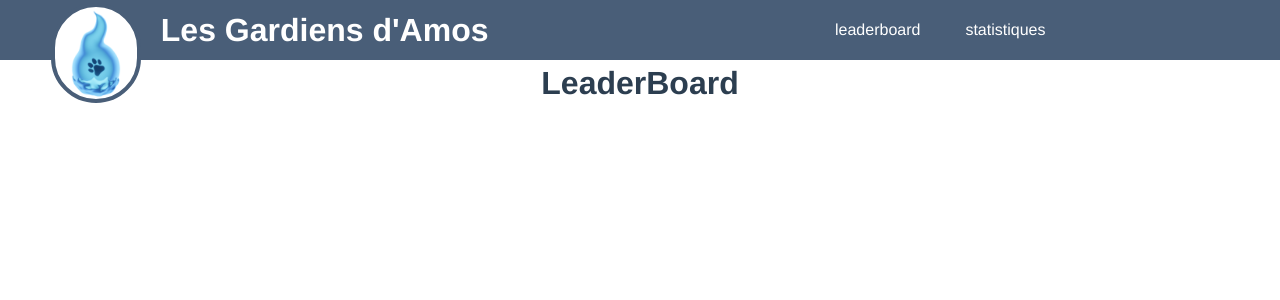
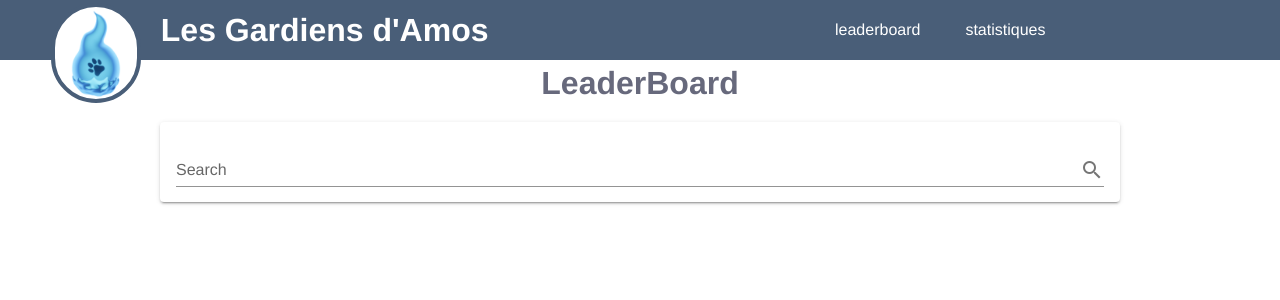
Before and after one commit to les-gardiens-d-amos/leaderboard, a Vue app: page /#/ in a window 1280 px wide. Shown: the top 300 px of the page. Built offline with nearby package versions, Linux system fonts and the light colour scheme; no server answers.

Commit message:
feat: add searchbar

```diff
--- a/src/components/Header.vue
+++ b/src/components/Header.vue
@@ -34,6 +34,7 @@
     display: flex;
     justify-content: space-between;
     position: fixed;
+    z-index: 10000;
 }
 
 .logo-container {
--- a/src/components/screen/LeaderBoard.vue
+++ b/src/components/screen/LeaderBoard.vue
@@ -1,12 +1,24 @@
 <template>
   <div class="leaderboard">
-      <h1 class="leaderboard-title">LeaderBoard</h1>
+    <h1 class="leaderboard-title">LeaderBoard</h1>
+    <v-card class="leaderboard-card">
+      <v-card-title>
+        <v-text-field
+          v-model="search"
+          append-icon="mdi-magnify"
+          label="Search"
+          single-line
+          hide-details
+        ></v-text-field>
+      </v-card-title>
       <v-data-table v-if="leaders != null"
         :headers="headers"
         :items="leaders"
         :items-per-page="10"
         class="elevation-1"
+        :search="search"
       ></v-data-table>
+    </v-card>
   </div>
 </template>
 
@@ -14,6 +26,7 @@
   export default {
     data () {
       return {
+        search: "",
         headers: [
           {
             text: 'LeaderBoard',
@@ -26,7 +39,7 @@
           { text: "Nombre de type d'amos découvert", value: "amos_type_count" },
           { text: "Niveau total des amos", value: "total_amos_level" },
           { text: "Type d'amos préferé", value: "amos_type_prefer" },
-          { text: "Date de la dernière capture", value: "last_catch" }
+          { text: "Dernière capture", value: "last_catch" }
         ],
         leaders: null
       }
@@ -35,7 +48,7 @@
       this.$axios.get("https://happy-amos.herokuapp.com/leaderboard").then(response => {
         this.leaders = response.data.leaderboard;
         for (let i = 0; i < this.leaders.length; i++) {
-          this.leaders[i].last_catch = this.$moment(this.leaders[i].last_catch).fromNow();
+          this.leaders[i].last_catch = this.$moment(this.leaders[i].last_catch).locale("fr").fromNow();
         }
       }).catch(error => {
         console.log(error);
@@ -52,9 +65,10 @@
 .leaderboard-title {
   width: 100%;
   text-align: center;
+  color: var(--secondary_c);
 }
 
-.elevation-1 {
+.leaderboard-card {
   width: 100%;
   margin-top: 20px;
 }
```
